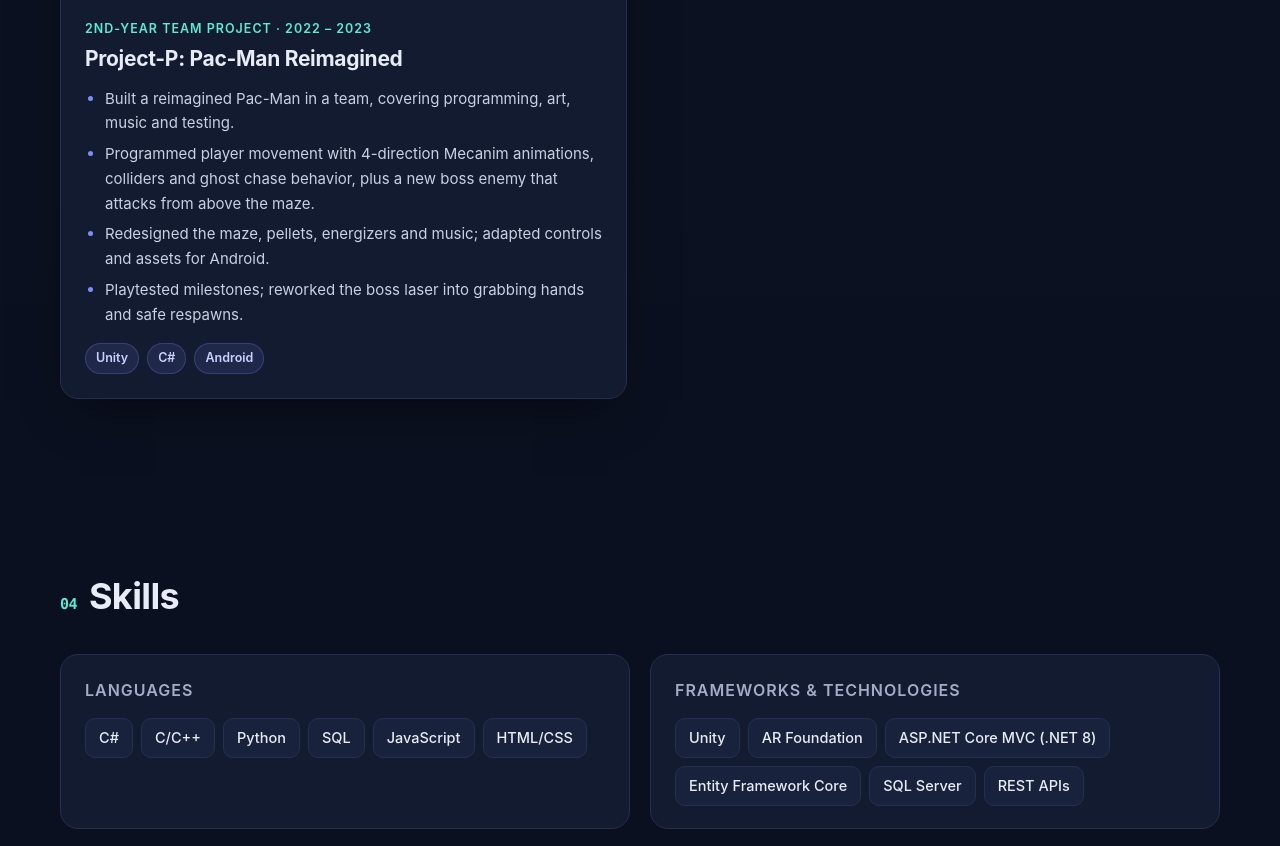
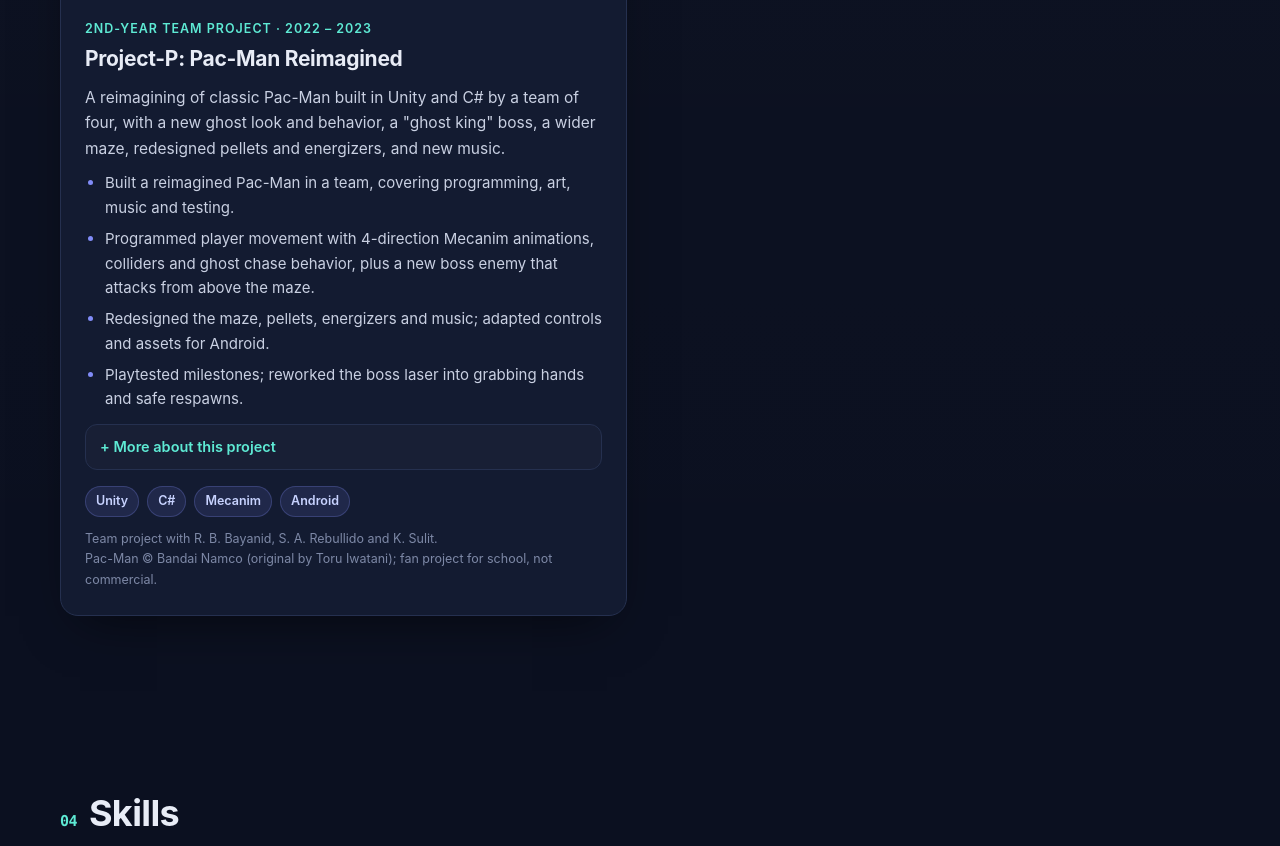
Before and after one commit to cyrusssdesosaa-png/cyrusssdesosaa-png.github.io, a plain HTML site: page index.html in a window 1280 px wide. Shown: the part 4292-5138 px from the top of the page. Drawn offline with Linux system fonts and the light colour scheme.

Commit message:
Project-P: refine card from project paper, team/IP credits, expandable details, pixel-art image support

```diff
--- a/assets/css/style.css
+++ b/assets/css/style.css
@@ -129,6 +129,15 @@ h2{font-size:clamp(26px,3.4vw,36px);margin:0 0 28px;letter-spacing:-.6px;display
 .s-play{position:absolute;inset:0;display:grid;place-items:center;color:#fff;font-style:normal;font-size:14px;background:rgba(0,0,0,.35)}
 .lb-fig video{max-width:100%;max-height:calc(100vh - 130px);border-radius:10px;background:#000;box-shadow:0 30px 80px rgba(0,0,0,.6)}
 .lb-fig video[hidden],.lb-fig img[hidden]{display:none}
+.card[data-pixel] .g-main img,.card[data-pixel] .g-strip img{image-rendering:pixelated;object-fit:contain;object-position:center}
+.lb-fig img.pixel{image-rendering:pixelated}
+.more{margin-top:12px;border:1px solid var(--line);border-radius:12px;padding:10px 14px;background:rgba(255,255,255,.02)}
+.more summary{cursor:pointer;font-weight:600;font-size:14.5px;color:var(--a1);list-style:none}
+.more summary::-webkit-details-marker{display:none}
+.more summary::before{content:"+ ";}
+.more[open] summary::before{content:"− ";}
+.more .bullets{margin-top:8px}
+.more b{color:var(--text)}
 /* designed covers (not screenshots) */
 .cover{position:relative;aspect-ratio:16/10;display:grid;place-items:center;overflow:hidden;isolation:isolate}
 .cover::before{content:"";position:absolute;inset:0;background-image:linear-gradient(rgba(255,255,255,.05) 1px,transparent 1px),linear-gradient(90deg,rgba(255,255,255,.05) 1px,transparent 1px);background-size:28px 28px;mask-image:radial-gradient(circle at center,#000 30%,transparent 75%);-webkit-mask-image:radial-gradient(circle at center,#000 30%,transparent 75%);z-index:-1}
--- a/assets/js/main.js
+++ b/assets/js/main.js
@@ -74,7 +74,7 @@
       $$('.g-strip button', g).forEach((b, j) => b.classList.toggle('on', j === i));
     };
     $$('.g-strip button', g).forEach((b, i) => b.addEventListener('click', () => show(i)));
-    const open = () => lightbox(imgs, cur, title);
+    const open = () => { lbImg.classList.toggle('pixel', !!card.dataset.pixel); lightbox(imgs, cur, title); };
     $('.g-main', g).addEventListener('click', open);
     $('.g-main', g).addEventListener('keydown', e => { if (e.key === 'Enter' || e.key === ' ') { e.preventDefault(); open(); } });
     // portrait images are letterboxed instead of cropped
--- a/assets/projects/manifest.js
+++ b/assets/projects/manifest.js
@@ -43,5 +43,5 @@ window.PROJECT_IMAGES = {
     ]
   },
   "ar-campus-navigation": { auto: true, autoCaptions: [] },
-  "project-p":            { auto: true, autoCaptions: [] },
+  "project-p":            { auto: true, autoCaptions: ["Project-P title screen"] },
 };
--- a/index.html
+++ b/index.html
@@ -194,18 +194,30 @@
         </article>
 
         <!-- 6 -->
-        <article class="card reveal" data-slug="project-p" data-cat="game" data-cover="pac" data-cover-title="Project-P">
+        <article class="card reveal" data-slug="project-p" data-cat="game" data-cover="pac" data-cover-title="Project-P" data-pixel="1">
           <div class="gallery"></div>
           <div class="body">
             <p class="kicker">2nd-year team project · 2022 – 2023</p>
             <h3>Project-P: Pac-Man Reimagined</h3>
+            <p>A reimagining of classic Pac-Man built in Unity and C# by a team of four, with a new ghost look and behavior, a "ghost king" boss, a wider maze, redesigned pellets and energizers, and new music.</p>
             <ul class="bullets sm">
               <li>Built a reimagined Pac-Man in a team, covering programming, art, music and testing.</li>
               <li>Programmed player movement with 4-direction Mecanim animations, colliders and ghost chase behavior, plus a new boss enemy that attacks from above the maze.</li>
               <li>Redesigned the maze, pellets, energizers and music; adapted controls and assets for Android.</li>
               <li>Playtested milestones; reworked the boss laser into grabbing hands and safe respawns.</li>
             </ul>
-            <div class="tags"><span>Unity</span><span>C#</span><span>Android</span></div>
+            <details class="more">
+              <summary>More about this project</summary>
+              <ul class="bullets sm">
+                <li><b>Goals:</b> make the ghosts look and act differently, add a new "ghost king" boss that attacks Pac-Man from the blank area above the maze, widen and redesign the maze, and redesign the pellets, energizers and music.</li>
+                <li><b>Tech:</b> Unity (free license) and C#. Pac-Man movement uses a four-state Mecanim animation state machine (up, right, down, left) and colliders so he interacts with the maze.</li>
+                <li><b>Team:</b> split into coders and artists so coding could continue while assets and music were made in parallel.</li>
+                <li><b>Testing:</b> we playtested each finished part. The boss's laser proved too disruptive, so it became hands that grab Pac-Man, and we added safe respawns so players aren't caught again before they can move.</li>
+                <li><b>Mobile:</b> the game was first made on a computer, then the assets and controls were adapted so they look the same and feel intuitive on Android devices.</li>
+              </ul>
+            </details>
+            <div class="tags"><span>Unity</span><span>C#</span><span>Mecanim</span><span>Android</span></div>
+            <p class="credit">Team project with R. B. Bayanid, S. A. Rebullido and K. Sulit.<br>Pac-Man © Bandai Namco (original by Toru Iwatani); fan project for school, not commercial.</p>
           </div>
         </article>
       </div>
```
